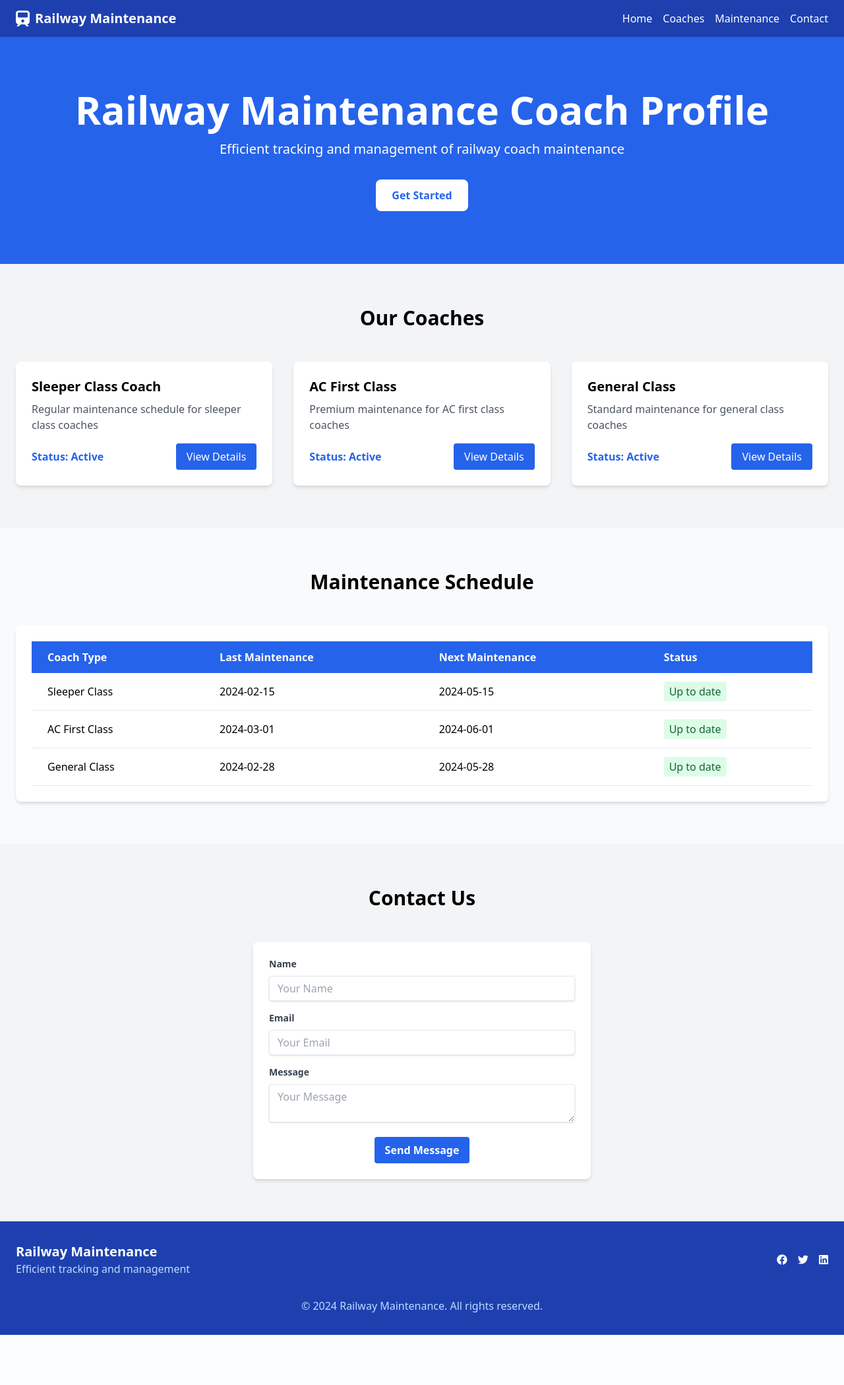
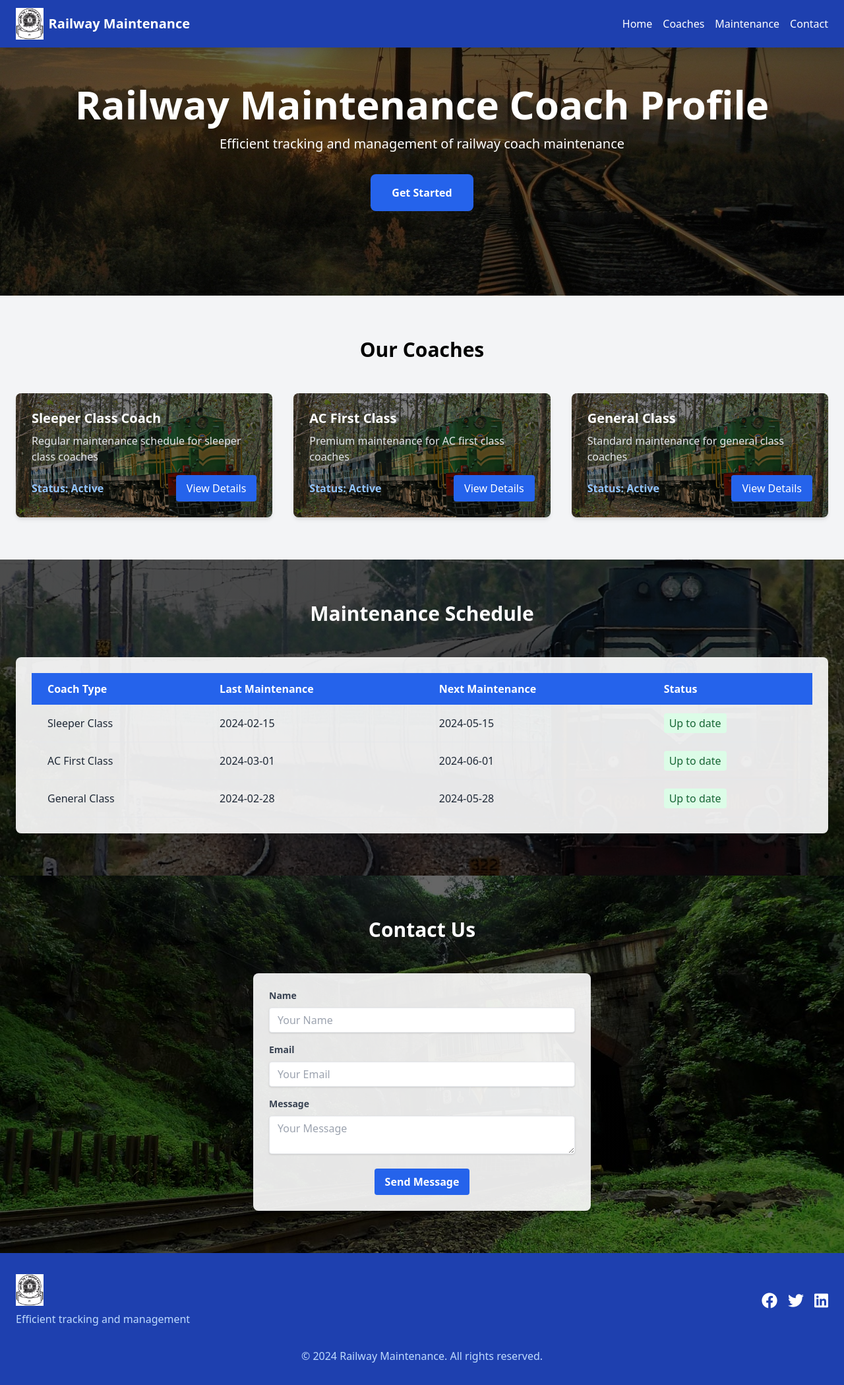
Before and after one commit to Amandeep-Singh07/Railway-Maintenance-Coach-Profile-Website, a PHP site: page / in a window 1280 px wide. Shown: the whole page at 66% size. Before the commit the page ends 2023 px from the top, so only its background shows below. Run offline with PHP 8.4, Linux system fonts and the light colour scheme; some libraries are stand-ins or nearby versions.

Commit message:
Updated website with new UI and images

```diff
--- a/railways/index.php
+++ b/railways/index.php
@@ -6,14 +6,37 @@
     <title>Railway Maintenance Coach Profile</title>
     <script src="https://cdn.tailwindcss.com"></script>
     <link href="https://cdnjs.cloudflare.com/ajax/libs/font-awesome/6.0.0/css/all.min.css" rel="stylesheet">
+    <style>
+        .hero-section {
+            background-image: linear-gradient(rgba(0, 0, 0, 0.6), rgba(0, 0, 0, 0.6)), url('img/wallpaper1.JPG');
+            background-size: cover;
+            background-position: center;
+            background-repeat: no-repeat;
+        }
+        .coach-card {
+            background-image: url('img/bg1.jpg');
+            background-size: cover;
+            background-position: center;
+        }
+        .maintenance-section {
+            background-image: linear-gradient(rgba(0, 0, 0, 0.7), rgba(0, 0, 0, 0.7)), url('img/bg2.jpg');
+            background-size: cover;
+            background-position: center;
+        }
+        .contact-section {
+            background-image: linear-gradient(rgba(0, 0, 0, 0.6), rgba(0, 0, 0, 0.6)), url('img/bg3.jpg');
+            background-size: cover;
+            background-position: center;
+        }
+    </style>
 </head>
 <body class="bg-gray-100">
     <!-- Navigation -->
-    <nav class="bg-blue-800 text-white shadow-lg">
+    <nav class="bg-blue-800 text-white shadow-lg fixed w-full z-50">
         <div class="container mx-auto px-6 py-3">
             <div class="flex items-center justify-between">
                 <div class="flex items-center">
-                    <i class="fas fa-train text-2xl mr-2"></i>
+                    <img src="img/logo.png" alt="Railway Logo" class="h-12 w-auto mr-2">
                     <span class="text-xl font-bold">Railway Maintenance</span>
                 </div>
                 <div class="hidden md:flex items-center space-x-4">
@@ -30,11 +53,11 @@
     </nav>
 
     <!-- Hero Section -->
-    <header class="bg-blue-600 text-white py-20">
+    <header class="hero-section text-white py-32">
         <div class="container mx-auto px-6 text-center">
             <h1 class="text-4xl md:text-6xl font-bold mb-4">Railway Maintenance Coach Profile</h1>
             <p class="text-xl mb-8">Efficient tracking and management of railway coach maintenance</p>
-            <button class="bg-white text-blue-600 px-6 py-3 rounded-lg font-semibold hover:bg-blue-50 transition duration-300">
+            <button class="bg-blue-600 text-white px-8 py-4 rounded-lg font-semibold hover:bg-blue-700 transition duration-300 transform hover:scale-105">
                 Get Started
             </button>
         </div>
@@ -46,36 +69,36 @@
             <h2 class="text-3xl font-bold text-center mb-12">Our Coaches</h2>
             <div class="grid grid-cols-1 md:grid-cols-2 lg:grid-cols-3 gap-8">
                 <!-- Coach Card 1 -->
-                <div class="bg-white rounded-lg shadow-md overflow-hidden">
-                    <div class="p-6">
+                <div class="coach-card rounded-lg shadow-md overflow-hidden transform hover:scale-105 transition duration-300">
+                    <div class="p-6 bg-black bg-opacity-50 text-white">
                         <h3 class="text-xl font-semibold mb-2">Sleeper Class Coach</h3>
-                        <p class="text-gray-600 mb-4">Regular maintenance schedule for sleeper class coaches</p>
+                        <p class="text-gray-200 mb-4">Regular maintenance schedule for sleeper class coaches</p>
                         <div class="flex justify-between items-center">
-                            <span class="text-blue-600 font-semibold">Status: Active</span>
+                            <span class="text-blue-300 font-semibold">Status: Active</span>
                             <button class="bg-blue-600 text-white px-4 py-2 rounded hover:bg-blue-700 coach-detail-btn" data-coach-id="1">View Details</button>
                         </div>
                     </div>
                 </div>
 
                 <!-- Coach Card 2 -->
-                <div class="bg-white rounded-lg shadow-md overflow-hidden">
-                    <div class="p-6">
+                <div class="coach-card rounded-lg shadow-md overflow-hidden transform hover:scale-105 transition duration-300">
+                    <div class="p-6 bg-black bg-opacity-50 text-white">
                         <h3 class="text-xl font-semibold mb-2">AC First Class</h3>
-                        <p class="text-gray-600 mb-4">Premium maintenance for AC first class coaches</p>
+                        <p class="text-gray-200 mb-4">Premium maintenance for AC first class coaches</p>
                         <div class="flex justify-between items-center">
-                            <span class="text-blue-600 font-semibold">Status: Active</span>
+                            <span class="text-blue-300 font-semibold">Status: Active</span>
                             <button class="bg-blue-600 text-white px-4 py-2 rounded hover:bg-blue-700 coach-detail-btn" data-coach-id="2">View Details</button>
                         </div>
                     </div>
                 </div>
 
                 <!-- Coach Card 3 -->
-                <div class="bg-white rounded-lg shadow-md overflow-hidden">
-                    <div class="p-6">
+                <div class="coach-card rounded-lg shadow-md overflow-hidden transform hover:scale-105 transition duration-300">
+                    <div class="p-6 bg-black bg-opacity-50 text-white">
                         <h3 class="text-xl font-semibold mb-2">General Class</h3>
-                        <p class="text-gray-600 mb-4">Standard maintenance for general class coaches</p>
+                        <p class="text-gray-200 mb-4">Standard maintenance for general class coaches</p>
                         <div class="flex justify-between items-center">
-                            <span class="text-blue-600 font-semibold">Status: Active</span>
+                            <span class="text-blue-300 font-semibold">Status: Active</span>
                             <button class="bg-blue-600 text-white px-4 py-2 rounded hover:bg-blue-700 coach-detail-btn" data-coach-id="3">View Details</button>
                         </div>
                     </div>
@@ -85,12 +108,12 @@
     </section>
 
     <!-- Maintenance Section -->
-    <section id="maintenance" class="bg-gray-50 py-16">
+    <section id="maintenance" class="maintenance-section text-white py-16">
         <div class="container mx-auto px-6">
             <h2 class="text-3xl font-bold text-center mb-12">Maintenance Schedule</h2>
-            <div class="bg-white rounded-lg shadow-md p-6">
+            <div class="bg-white bg-opacity-90 rounded-lg shadow-md p-6">
                 <div class="overflow-x-auto">
-                    <table class="min-w-full">
+                    <table class="min-w-full text-gray-800">
                         <thead>
                             <tr class="bg-blue-600 text-white">
                                 <th class="px-6 py-3 text-left">Coach Type</th>
@@ -100,19 +123,19 @@
                             </tr>
                         </thead>
                         <tbody>
-                            <tr class="border-b">
+                            <tr class="border-b hover:bg-gray-50">
                                 <td class="px-6 py-4">Sleeper Class</td>
                                 <td class="px-6 py-4">2024-02-15</td>
                                 <td class="px-6 py-4">2024-05-15</td>
                                 <td class="px-6 py-4"><span class="bg-green-100 text-green-800 px-2 py-1 rounded">Up to date</span></td>
                             </tr>
-                            <tr class="border-b">
+                            <tr class="border-b hover:bg-gray-50">
                                 <td class="px-6 py-4">AC First Class</td>
                                 <td class="px-6 py-4">2024-03-01</td>
                                 <td class="px-6 py-4">2024-06-01</td>
                                 <td class="px-6 py-4"><span class="bg-green-100 text-green-800 px-2 py-1 rounded">Up to date</span></td>
                             </tr>
-                            <tr class="border-b">
+                            <tr class="border-b hover:bg-gray-50">
                                 <td class="px-6 py-4">General Class</td>
                                 <td class="px-6 py-4">2024-02-28</td>
                                 <td class="px-6 py-4">2024-05-28</td>
@@ -126,11 +149,11 @@
     </section>
 
     <!-- Contact Section -->
-    <section id="contact" class="py-16">
+    <section id="contact" class="contact-section text-white py-16">
         <div class="container mx-auto px-6">
             <h2 class="text-3xl font-bold text-center mb-12">Contact Us</h2>
             <div class="max-w-lg mx-auto">
-                <form class="bg-white rounded-lg shadow-md p-6">
+                <form class="bg-white bg-opacity-90 rounded-lg shadow-md p-6">
                     <div class="mb-4">
                         <label class="block text-gray-700 text-sm font-bold mb-2" for="name">Name</label>
                         <input class="shadow appearance-none border rounded w-full py-2 px-3 text-gray-700 leading-tight focus:outline-none focus:shadow-outline" id="name" type="text" placeholder="Your Name">
@@ -144,7 +167,7 @@
                         <textarea class="shadow appearance-none border rounded w-full py-2 px-3 text-gray-700 leading-tight focus:outline-none focus:shadow-outline" id="message" placeholder="Your Message"></textarea>
                     </div>
                     <div class="flex items-center justify-center">
-                        <button class="bg-blue-600 text-white font-bold py-2 px-4 rounded hover:bg-blue-700 focus:outline-none focus:shadow-outline" type="submit">
+                        <button class="bg-blue-600 text-white font-bold py-2 px-4 rounded hover:bg-blue-700 focus:outline-none focus:shadow-outline transform hover:scale-105 transition duration-300" type="submit">
                             Send Message
                         </button>
                     </div>
@@ -158,13 +181,13 @@
         <div class="container mx-auto px-6">
             <div class="flex flex-col md:flex-row justify-between items-center">
                 <div class="mb-4 md:mb-0">
-                    <h3 class="text-xl font-bold">Railway Maintenance</h3>
+                    <img src="img/logo.png" alt="Railway Logo" class="h-12 w-auto mb-2">
                     <p class="text-blue-200">Efficient tracking and management</p>
                 </div>
                 <div class="flex space-x-4">
-                    <a href="#" class="hover:text-blue-200"><i class="fab fa-facebook"></i></a>
-                    <a href="#" class="hover:text-blue-200"><i class="fab fa-twitter"></i></a>
-                    <a href="#" class="hover:text-blue-200"><i class="fab fa-linkedin"></i></a>
+                    <a href="#" class="hover:text-blue-200 transform hover:scale-110 transition duration-300"><i class="fab fa-facebook text-2xl"></i></a>
+                    <a href="#" class="hover:text-blue-200 transform hover:scale-110 transition duration-300"><i class="fab fa-twitter text-2xl"></i></a>
+                    <a href="#" class="hover:text-blue-200 transform hover:scale-110 transition duration-300"><i class="fab fa-linkedin text-2xl"></i></a>
                 </div>
             </div>
             <div class="mt-8 text-center text-blue-200">
```
Also changed, not shown: railways/img/bg1.jpg (added), railways/img/bg2.jpg (added), railways/img/bg3.jpg (added), railways/img/bg4.jpg (added), railways/img/bg7.jpg (added), railways/img/logo.png (added), railways/img/wallpaper1.JPG (added).
